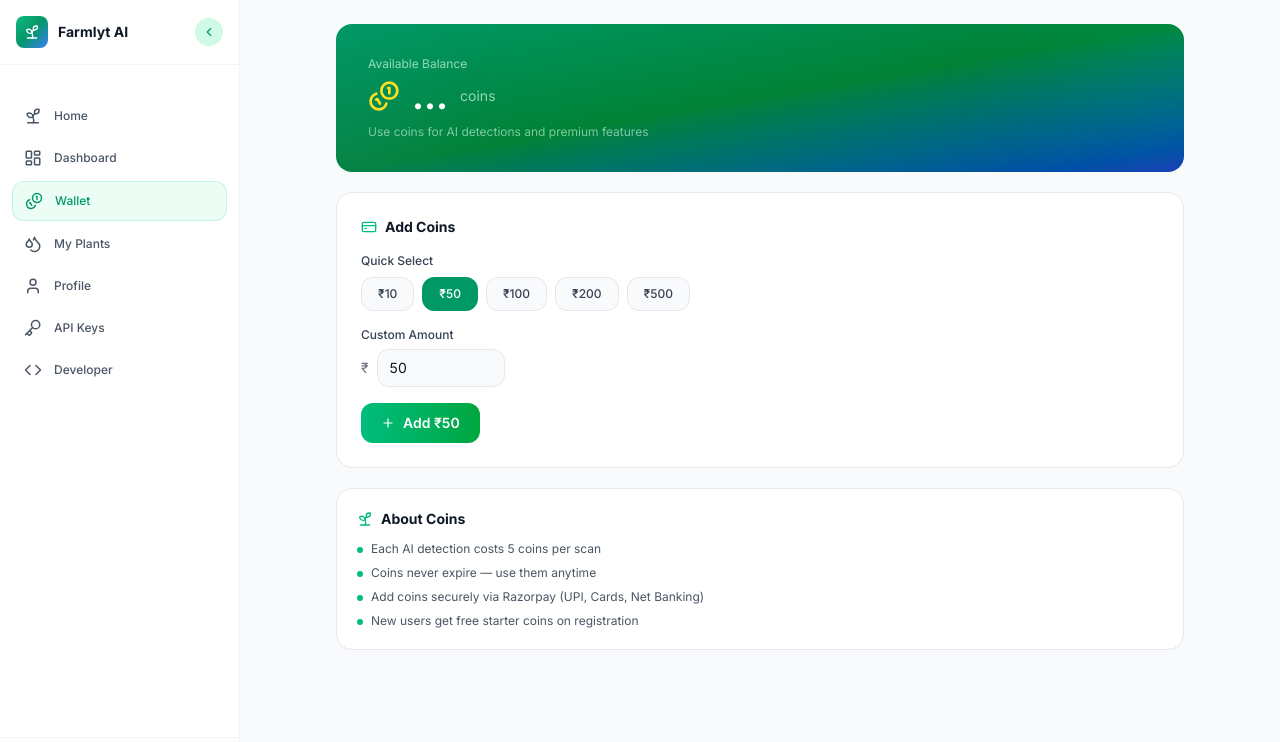
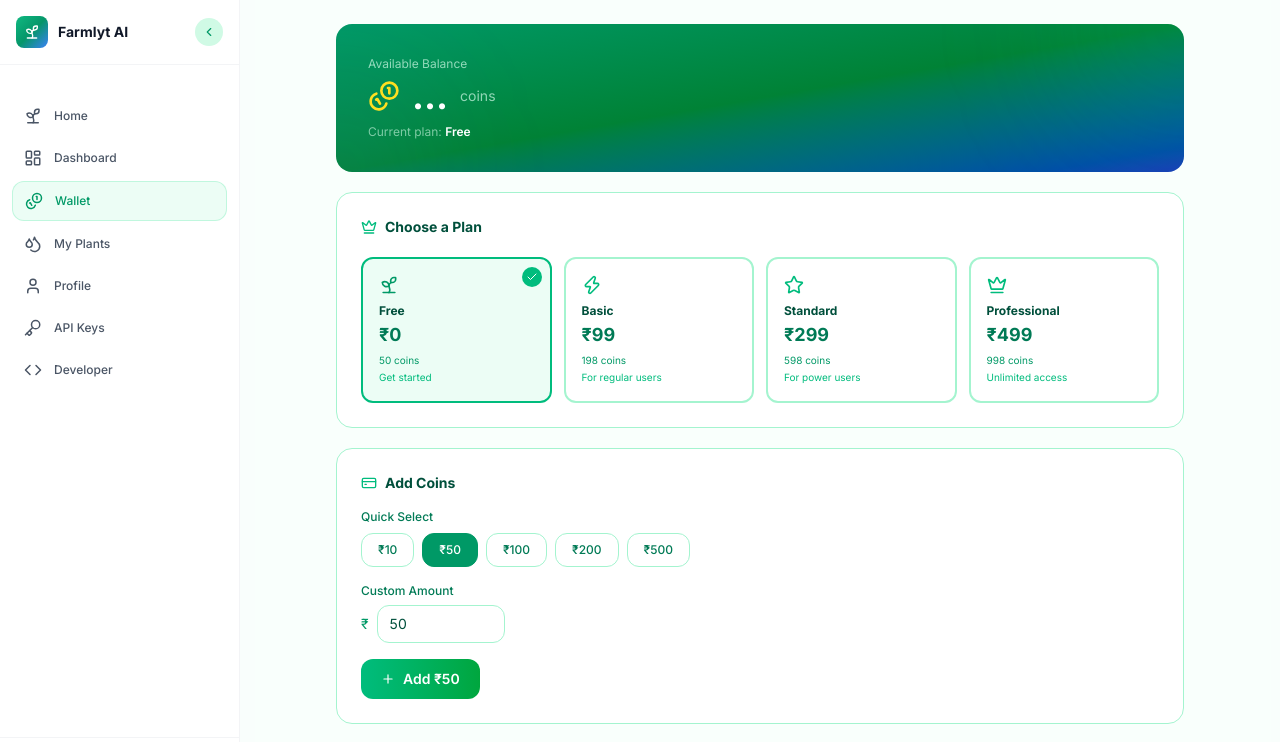
Before and after one commit to aislynsoftware-ai/farm-ai, a React (Vite) app: page /wallet in a window 1280 px wide. Shown: the top 742 px of the page. Built offline with nearby package versions, Linux system fonts and the light colour scheme; no server answers; sample sign-in values are in the browser's storage.

Commit message:
feat: wallet plan cards (₹0/50coins, price*2 coins), keep manual recharge, no grey

```diff
--- a/src/pages/Wallet.jsx
+++ b/src/pages/Wallet.jsx
@@ -1,7 +1,7 @@
 import { useState, useEffect } from 'react';
 import { motion } from 'framer-motion';
 import { useNavigate } from 'react-router-dom';
-import { Coins, CreditCard, Plus, Loader, AlertCircle, ArrowLeft, Sprout, Menu } from 'lucide-react';
+import { Coins, CreditCard, Plus, Loader, AlertCircle, Sprout, Menu, Check, Zap, Star, Crown } from 'lucide-react';
 import SEO from '../components/common/SEO';
 import Button from '../components/common/Button';
 import Sidebar from '../components/dashboard/Sidebar';
@@ -10,13 +10,22 @@ import api from '../services/api';
 
 const RAZORPAY_KEY_ID = import.meta.env.VITE_RAZORPAY_KEY_ID || 'rzp_test_placeholder';
 
+const PLANS = [
+  { id: 'FREE',  price: 0,   label: 'Free',        icon: Sprout,  desc: 'Get started' },
+  { id: 'BASIC', price: 99,  label: 'Basic',        icon: Zap,     desc: 'For regular users' },
+  { id: 'STANDARD', price: 299, label: 'Standard',  icon: Star,    desc: 'For power users' },
+  { id: 'PRO',   price: 499, label: 'Professional', icon: Crown,   desc: 'Unlimited access' },
+];
+
 export default function Wallet() {
   const navigate = useNavigate();
   const [sidebarOpen, setSidebarOpen] = useState(false);
   const [user, setUser] = useState(null);
   const [coins, setCoins] = useState(null);
+  const [currentPlan, setCurrentPlan] = useState('free');
   const [rechargeAmount, setRechargeAmount] = useState(50);
   const [recharging, setRecharging] = useState(false);
+  const [buyingPlan, setBuyingPlan] = useState(null);
   const [error, setError] = useState('');
 
   useEffect(() => {
@@ -26,20 +35,84 @@ export default function Wallet() {
         const u = JSON.parse(stored);
         setUser(u);
         fetchCoins(u.user_id);
+        fetchPlan(u.user_id);
       } catch {}
     }
   }, []);
 
   const fetchCoins = async (uid) => {
     if (!uid) return;
-    try {
-      const res = await api.farming.wallet(uid);
-      setCoins(res.coins);
-    } catch {}
+    try { const res = await api.farming.wallet(uid); setCoins(res.coins); } catch {}
+  };
+
+  const fetchPlan = async (uid) => {
+    if (!uid) return;
+    try { const res = await api.plan.get(uid); setCurrentPlan((res.plan || 'free').toLowerCase()); } catch {}
   };
 
   const getUserId = () => {
     try { return JSON.parse(localStorage.getItem('user') || '{}').user_id || ''; } catch { return ''; }
+  };
+
+  const handleBuyPlan = async (planId) => {
+    const userId = getUserId();
+    if (!userId) return;
+    if (planId === 'FREE') {
+      setBuyingPlan('FREE');
+      try {
+        await api.plan.activate(userId, 'FREE');
+        await fetchCoins(userId);
+        await fetchPlan(userId);
+      } catch (err) { setError(err.message); }
+      finally { setBuyingPlan(null); }
+      return;
+    }
+    setBuyingPlan(planId);
+    setError('');
+    try {
+      if (typeof window.Razorpay === 'undefined') {
+        await new Promise((resolve, reject) => {
+          const script = document.createElement('script');
+          script.src = 'https://checkout.razorpay.com/v1/checkout.js';
+          script.onload = resolve;
+          script.onerror = () => reject(new Error('Failed to load Razorpay SDK'));
+          document.body.appendChild(script);
+        });
+      }
+      const order = await api.plan.createOrder(userId, planId);
+      const options = {
+        key: RAZORPAY_KEY_ID,
+        amount: order.amount * 100,
+        currency: 'INR',
+        name: APP_NAME,
+        description: `${planId} Plan`,
+        order_id: order.order_id,
+        handler: async (response) => {
+          try {
+            await api.plan.verifyPayment({
+              user_id: userId,
+              plan: planId,
+              payment_id: response.razorpay_payment_id,
+              order_id: response.razorpay_order_id,
+              signature: response.razorpay_signature,
+              amount: order.amount,
+            });
+            await fetchCoins(userId);
+            await fetchPlan(userId);
+          } catch { setError('Payment verification failed'); }
+        },
+        modal: { ondismiss: () => setBuyingPlan(null) },
+        prefill: { email: user?.email || '', contact: user?.phone || '' },
+        theme: { color: '#059669' },
+      };
+      const rzp = new window.Razorpay(options);
+      rzp.on('payment.failed', () => setError('Payment failed'));
+      rzp.open();
+    } catch (err) {
+      setError(err.message || 'Failed to create order');
+    } finally {
+      setBuyingPlan(null);
+    }
   };
 
   const handleRecharge = async () => {
@@ -57,9 +130,7 @@ export default function Wallet() {
           document.body.appendChild(script);
         });
       }
-
       const order = await api.payment.createOrder(userId, rechargeAmount);
-
       const options = {
         key: RAZORPAY_KEY_ID,
         amount: rechargeAmount * 100,
@@ -78,20 +149,12 @@ export default function Wallet() {
             });
             fetchCoins(userId);
             setRechargeAmount(50);
-          } catch {
-            setError('Payment verification failed');
-          }
+          } catch { setError('Payment verification failed'); }
         },
-        modal: {
-          ondismiss: () => setRecharging(false),
-        },
-        prefill: {
-          email: user?.email || '',
-          contact: user?.phone || '',
-        },
+        modal: { ondismiss: () => setRecharging(false) },
+        prefill: { email: user?.email || '', contact: user?.phone || '' },
         theme: { color: '#059669' },
       };
-
       const rzp = new window.Razorpay(options);
       rzp.on('payment.failed', () => setError('Payment failed'));
       rzp.open();
@@ -107,28 +170,28 @@ export default function Wallet() {
     return null;
   }
 
+  const isActive = (id) => currentPlan === id.toLowerCase();
+
   return (
-    <div className="flex min-h-screen bg-gray-50 dark:bg-gray-900">
+    <div className="flex min-h-screen bg-emerald-50/30 dark:bg-emerald-950">
       <Sidebar mobileOpen={sidebarOpen} onClose={() => setSidebarOpen(false)} />
       <main className="flex-1 overflow-x-hidden">
         <SEO title="Wallet" description="Manage your Farmlyt AI wallet and coins." url="/wallet" noindex />
-        <div className="sticky top-0 z-30 lg:hidden bg-white/80 dark:bg-gray-900/80 backdrop-blur border-b border-gray-100 dark:border-gray-800 px-4 py-3 flex items-center gap-3">
-          <button onClick={() => setSidebarOpen(true)} className="p-1.5 rounded-lg text-gray-600 dark:text-gray-400 hover:bg-gray-100 dark:hover:bg-gray-800 cursor-pointer">
+        <div className="sticky top-0 z-30 lg:hidden bg-white/80 dark:bg-emerald-950/80 backdrop-blur border-b border-emerald-100 dark:border-emerald-800 px-4 py-3 flex items-center gap-3">
+          <button onClick={() => setSidebarOpen(true)} className="p-1.5 rounded-lg text-emerald-700 dark:text-emerald-400 hover:bg-emerald-100 dark:hover:bg-emerald-900 cursor-pointer">
             <Menu size={20} />
           </button>
-          <span className="text-sm font-semibold text-gray-900 dark:text-white">Wallet</span>
+          <span className="text-sm font-semibold text-emerald-900 dark:text-white">Wallet</span>
         </div>
         <h1 className="sr-only">Wallet</h1>
 
         <div className="p-4 lg:p-6 space-y-5 max-w-4xl mx-auto">
-
 
           {/* Balance Card */}
           <motion.div
             className="relative overflow-hidden rounded-2xl bg-gradient-to-br from-emerald-600 via-green-700 to-blue-800 p-6 lg:p-8"
             initial={{ opacity: 0, y: 20 }}
             animate={{ opacity: 1, y: 0 }}
-            transition={{ duration: 0.5 }}
           >
             <div className="absolute top-0 right-0 w-64 h-64 bg-emerald-400/10 rounded-full -translate-y-1/2 translate-x-1/2 blur-3xl" />
             <div className="absolute bottom-0 left-0 w-48 h-48 bg-blue-400/10 rounded-full translate-y-1/2 -translate-x-1/2 blur-3xl" />
@@ -139,32 +202,88 @@ export default function Wallet() {
                 <span className="text-4xl font-bold text-white">{coins !== null ? coins : '...'}</span>
                 <span className="text-emerald-100/70 text-sm">coins</span>
               </div>
-              <p className="text-emerald-100/60 text-xs mt-2">Use coins for AI detections and premium features</p>
+              <p className="text-emerald-100/60 text-xs mt-2">
+                Current plan: <span className="capitalize font-semibold text-white">{currentPlan}</span>
+              </p>
             </div>
           </motion.div>
 
-          {/* Recharge Card */}
+          {/* Plan Cards */}
           <motion.div
-            className="rounded-2xl bg-white dark:bg-gray-800 border border-gray-200 dark:border-gray-600 p-6"
+            className="rounded-2xl bg-white dark:bg-emerald-900 border border-emerald-200 dark:border-emerald-700 p-6"
             initial={{ opacity: 0, y: 20 }}
             animate={{ opacity: 1, y: 0 }}
-            transition={{ duration: 0.5, delay: 0.05 }}
+          >
+            <div className="flex items-center gap-2 mb-5">
+              <Crown size={16} className="text-emerald-500" />
+              <h3 className="text-sm font-bold text-emerald-900 dark:text-white">Choose a Plan</h3>
+            </div>
+
+            <div className="grid grid-cols-2 lg:grid-cols-4 gap-3">
+              {PLANS.map((plan) => {
+                const Icon = plan.icon;
+                const coinsAmount = plan.price * 2 || 50;
+                const active = isActive(plan.id);
+                return (
+                  <button
+                    key={plan.id}
+                    onClick={() => handleBuyPlan(plan.id)}
+                    disabled={buyingPlan === plan.id || (active && plan.id !== 'FREE')}
+                    className={`relative rounded-xl border-2 p-4 text-left transition-all cursor-pointer ${
+                      active
+                        ? 'border-emerald-500 bg-emerald-50 dark:bg-emerald-800/50'
+                        : 'border-emerald-200 dark:border-emerald-700 hover:border-emerald-400 bg-white dark:bg-emerald-900/50'
+                    } disabled:opacity-60`}
+                  >
+                    {active && (
+                      <span className="absolute top-2 right-2 w-5 h-5 rounded-full bg-emerald-500 flex items-center justify-center">
+                        <Check size={12} className="text-white" />
+                      </span>
+                    )}
+                    <Icon size={20} className={`mb-2 ${active ? 'text-emerald-600 dark:text-emerald-400' : 'text-emerald-500'}`} />
+                    <p className={`text-xs font-bold mb-0.5 ${active ? 'text-emerald-900 dark:text-white' : 'text-emerald-900 dark:text-white'}`}>
+                      {plan.label}
+                    </p>
+                    <p className="text-lg font-bold text-emerald-700 dark:text-emerald-300">
+                      ₹{plan.price}
+                    </p>
+                    <p className="text-[10px] text-emerald-600 dark:text-emerald-400 mt-1">
+                      {coinsAmount} coins
+                    </p>
+                    <p className="text-[10px] text-emerald-500 dark:text-emerald-500 mt-0.5">{plan.desc}</p>
+                    {buyingPlan === plan.id && (
+                      <div className="absolute inset-0 rounded-xl bg-white/60 dark:bg-emerald-900/60 flex items-center justify-center">
+                        <Loader size={20} className="animate-spin text-emerald-500" />
+                      </div>
+                    )}
+                  </button>
+                );
+              })}
+            </div>
+          </motion.div>
+
+          {/* Error */}
+          {error && (
+            <div className="flex items-center gap-2 p-3 rounded-xl bg-red-50 dark:bg-red-950/30 border border-red-200 dark:border-red-800">
+              <AlertCircle size={14} className="text-red-500 flex-shrink-0" />
+              <p className="text-xs text-red-600 dark:text-red-400">{error}</p>
+            </div>
+          )}
+
+          {/* Add Coins Card */}
+          <motion.div
+            className="rounded-2xl bg-white dark:bg-emerald-900 border border-emerald-200 dark:border-emerald-700 p-6"
+            initial={{ opacity: 0, y: 20 }}
+            animate={{ opacity: 1, y: 0 }}
           >
             <div className="flex items-center gap-2 mb-4">
               <CreditCard size={16} className="text-emerald-500" />
-              <h3 className="text-sm font-bold text-gray-900 dark:text-white">Add Coins</h3>
+              <h3 className="text-sm font-bold text-emerald-900 dark:text-white">Add Coins</h3>
             </div>
-
-            {error && (
-              <div className="flex items-center gap-2 p-3 mb-4 rounded-xl bg-red-50 dark:bg-red-950/30 border border-red-200 dark:border-red-800">
-                <AlertCircle size={14} className="text-red-500 flex-shrink-0" />
-                <p className="text-xs text-red-600 dark:text-red-400">{error}</p>
-              </div>
-            )}
 
             <div className="space-y-4">
               <div>
-                <label className="block text-xs font-medium text-gray-700 dark:text-gray-300 mb-2">Quick Select</label>
+                <label className="block text-xs font-medium text-emerald-700 dark:text-emerald-300 mb-2">Quick Select</label>
                 <div className="flex flex-wrap gap-2">
                   {[10, 50, 100, 200, 500].map((amt) => (
                     <button
@@ -173,7 +292,7 @@ export default function Wallet() {
                       className={`px-4 py-2 rounded-xl text-xs font-medium border transition-colors cursor-pointer ${
                         rechargeAmount === amt
                           ? 'bg-emerald-600 text-white border-emerald-600'
-                          : 'bg-gray-50 dark:bg-gray-700 text-gray-700 dark:text-gray-300 border-gray-200 dark:border-gray-600 hover:border-emerald-300'
+                          : 'bg-white dark:bg-emerald-800 text-emerald-700 dark:text-emerald-300 border-emerald-200 dark:border-emerald-600 hover:border-emerald-400'
                       }`}
                     >
                       ₹{amt}
@@ -183,15 +302,15 @@ export default function Wallet() {
               </div>
 
               <div>
-                <label className="block text-xs font-medium text-gray-700 dark:text-gray-300 mb-1.5">Custom Amount</label>
+                <label className="block text-xs font-medium text-emerald-700 dark:text-emerald-300 mb-1.5">Custom Amount</label>
                 <div className="flex items-center gap-2">
-                  <span className="text-sm text-gray-500">₹</span>
+                  <span className="text-sm text-emerald-600">₹</span>
                   <input
                     type="number"
                     min="1"
                     value={rechargeAmount}
                     onChange={(e) => setRechargeAmount(Math.max(1, parseInt(e.target.value) || 1))}
-                    className="w-32 px-3 py-2 rounded-xl bg-gray-50 dark:bg-gray-700 border border-gray-200 dark:border-gray-600 text-sm text-gray-900 dark:text-white outline-none focus:border-emerald-500"
+                    className="w-32 px-3 py-2 rounded-xl bg-white dark:bg-emerald-800 border border-emerald-200 dark:border-emerald-600 text-sm text-emerald-900 dark:text-white outline-none focus:border-emerald-500"
                   />
                 </div>
               </div>
@@ -209,19 +328,18 @@ export default function Wallet() {
 
           {/* Info Card */}
           <motion.div
-            className="rounded-2xl bg-white dark:bg-gray-800 border border-gray-200 dark:border-gray-600 p-5"
+            className="rounded-2xl bg-white dark:bg-emerald-900 border border-emerald-200 dark:border-emerald-700 p-5"
             initial={{ opacity: 0, y: 20 }}
             animate={{ opacity: 1, y: 0 }}
-            transition={{ duration: 0.5, delay: 0.1 }}
           >
             <div className="flex items-center gap-2 mb-3">
               <Sprout size={16} className="text-emerald-500" />
-              <h3 className="text-sm font-bold text-gray-900 dark:text-white">About Coins</h3>
+              <h3 className="text-sm font-bold text-emerald-900 dark:text-white">About Coins</h3>
             </div>
-            <ul className="space-y-2 text-xs text-gray-600 dark:text-gray-300">
+            <ul className="space-y-2 text-xs text-emerald-700 dark:text-emerald-300">
               <li className="flex items-start gap-2">
                 <span className="w-1.5 h-1.5 rounded-full bg-emerald-500 mt-1.5 flex-shrink-0" />
-                Each AI detection costs 5 coins per scan
+                Each AI detection costs 2 coins per scan
               </li>
               <li className="flex items-start gap-2">
                 <span className="w-1.5 h-1.5 rounded-full bg-emerald-500 mt-1.5 flex-shrink-0" />
@@ -229,11 +347,15 @@ export default function Wallet() {
               </li>
               <li className="flex items-start gap-2">
                 <span className="w-1.5 h-1.5 rounded-full bg-emerald-500 mt-1.5 flex-shrink-0" />
+                Plans give bonus coins: price × 2
+              </li>
+              <li className="flex items-start gap-2">
+                <span className="w-1.5 h-1.5 rounded-full bg-emerald-500 mt-1.5 flex-shrink-0" />
                 Add coins securely via Razorpay (UPI, Cards, Net Banking)
               </li>
               <li className="flex items-start gap-2">
                 <span className="w-1.5 h-1.5 rounded-full bg-emerald-500 mt-1.5 flex-shrink-0" />
-                New users get free starter coins on registration
+                New users get 50 free starter coins on registration
               </li>
             </ul>
           </motion.div>
--- a/src/services/api.js
+++ b/src/services/api.js
@@ -294,6 +294,11 @@ const api = {
         method: 'POST',
         body: JSON.stringify(data),
       }),
+    activate: (userId, plan) =>
+      request('/buy-plan/activate', {
+        method: 'POST',
+        body: JSON.stringify({ user_id: userId, plan }),
+      }),
   },
   plants: {
     list: (userId) => request(`/user/plants?user_id=${encodeURIComponent(userId)}`),
```
